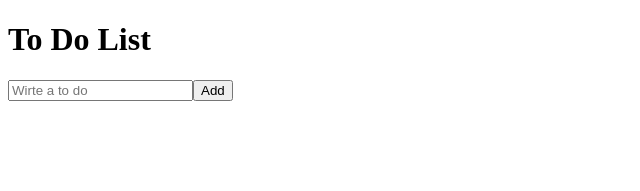
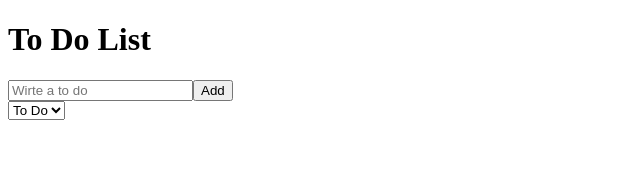
Before and after one commit to kangkyeongseo/react-todo-app-challenge, a React (Create React App) app: page / in a window 1280 px wide. Shown: the top 191 px of the page, without its empty margins (0-640 px from the left). Built offline with nearby package versions, Linux system fonts and the light colour scheme.

Commit message:
Selectors

```diff
--- a/src/atoms.ts
+++ b/src/atoms.ts
@@ -1,4 +1,4 @@
-import { atom } from "recoil";
+import { atom, selector } from "recoil";
 
 export interface IToDo {
   text: string;
@@ -6,7 +6,21 @@
   category: "TO_DO" | "DOING" | "DONE";
 }
 
+export const categoryState = atom({
+  key: "category",
+  default: "TO_DO",
+});
+
 export const toDoState = atom<IToDo[]>({
   key: "toDo",
   default: [],
 });
+
+export const toDoSelector = selector({
+  key: "toDoSelector",
+  get: ({ get }) => {
+    const toDos = get(toDoState);
+    const category = get(categoryState);
+    return toDos.filter((todo) => todo.category === category);
+  },
+});
--- a/src/components/ToDoList.tsx
+++ b/src/components/ToDoList.tsx
@@ -1,15 +1,26 @@
+import React from "react";
 import { useForm } from "react-hook-form";
 import { useRecoilState, useRecoilValue } from "recoil";
-import { toDoState } from "../atoms";
+import { categoryState, toDoSelector, toDoState } from "../atoms";
 import CreateToDo from "./CreateToDo";
 import ToDo from "./ToDo";
 
 function ToDoList() {
-  const todos = useRecoilValue(toDoState);
+  const todos = useRecoilValue(toDoSelector);
+  const [category, setCategory] = useRecoilState(categoryState);
+  const onInput = (evnet: React.FormEvent<HTMLSelectElement>) => {
+    setCategory(evnet.currentTarget.value);
+  };
+  console.log(todos);
   return (
     <div>
       <h1>To Do List</h1>
       <CreateToDo />
+      <select value={category} onInput={onInput}>
+        <option value="TO_DO">To Do</option>
+        <option value="DOING">Doing</option>
+        <option value="DONE">Done</option>
+      </select>
       <ul>
         {todos.map((todo) => (
           <ToDo key={todo.id} {...todo} />
```
